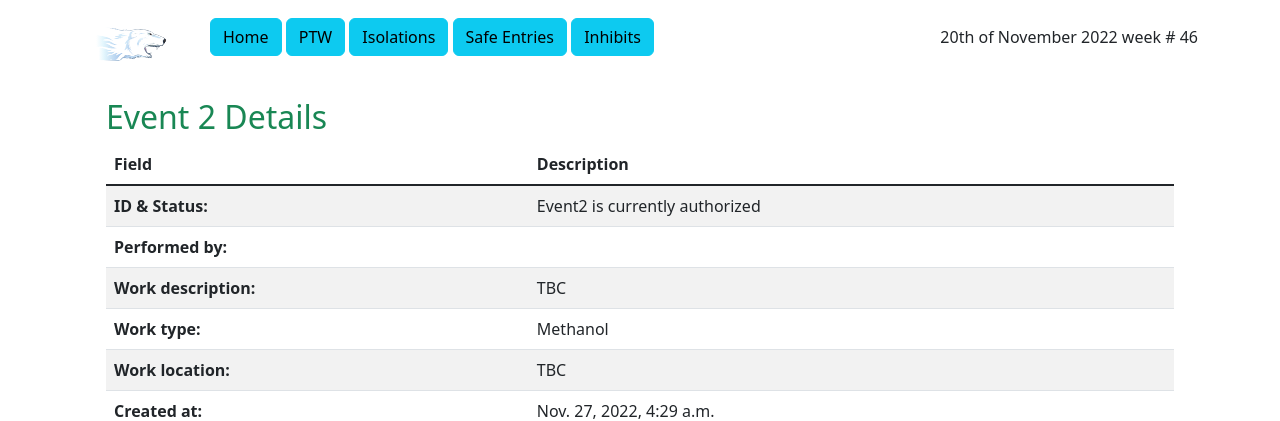
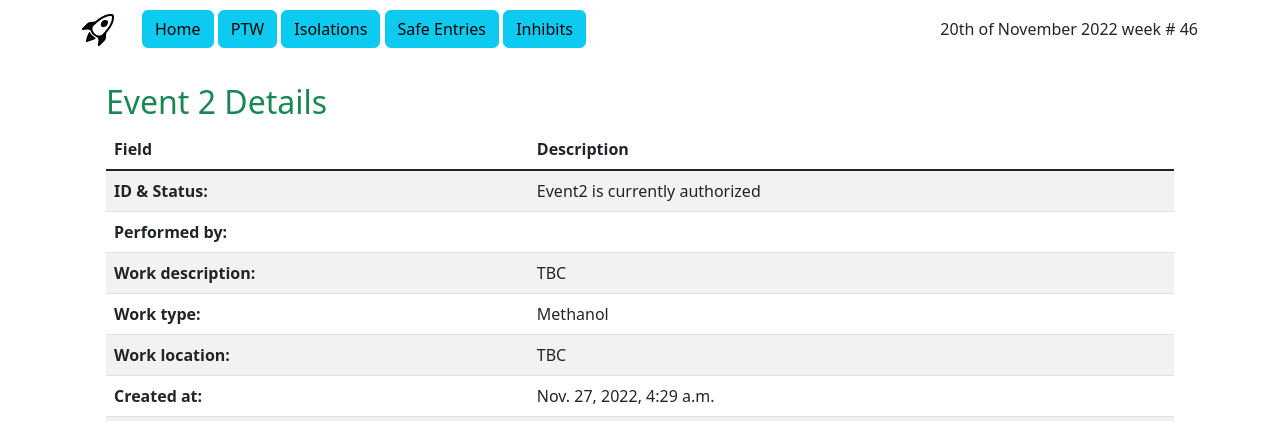
Before and after one commit to Skisource/ptwproc, a Django app: page /ptw/ptw/2/ in a window 1280 px wide. Shown: the top 421 px of the page. Run offline with Django 4.2, Linux system fonts and the light colour scheme; data comes from the database, SQL or seed files in the repository; both versions use the stored data as it was after the commit; some libraries are stand-ins or nearby versions.

Commit message:
changed svg icon
Signed-off-by: Roman Skisource <romanitos@yandex.ru>

```diff
--- a/ptw/templates/ptw/nav.html
+++ b/ptw/templates/ptw/nav.html
@@ -13,7 +13,7 @@
   <div class="container-xl">
     <a class="navbar-brand align-top"
        href="{% url 'admin:index' %}">
-        <img src="{% static '/ptw/images/Polar-Bear-side.svg' %}" alt="Stena Icemax" width="100" height="48">
+        <img src="{% static 'ptw/images/rocket-takeoff.svg' %}" alt="Admin" width="32" height="32">
     </a>
     <button class="navbar-toggler" type="button" data-bs-toggle="collapse" data-bs-target="#navbarNavAltMarkup" aria-controls="navbarNavAltMarkup" aria-expanded="false" aria-label="Toggle navigation">
       <span class="navbar-toggler-icon"></span>
```
Also changed, not shown: db.sqlite3, ptw/static/ptw/images/IceMAX_blue.svg (deleted), ptw/static/ptw/images/Polar-Bear-side.svg (deleted), ptw/static/ptw/images/rocket-takeoff.svg (added).
